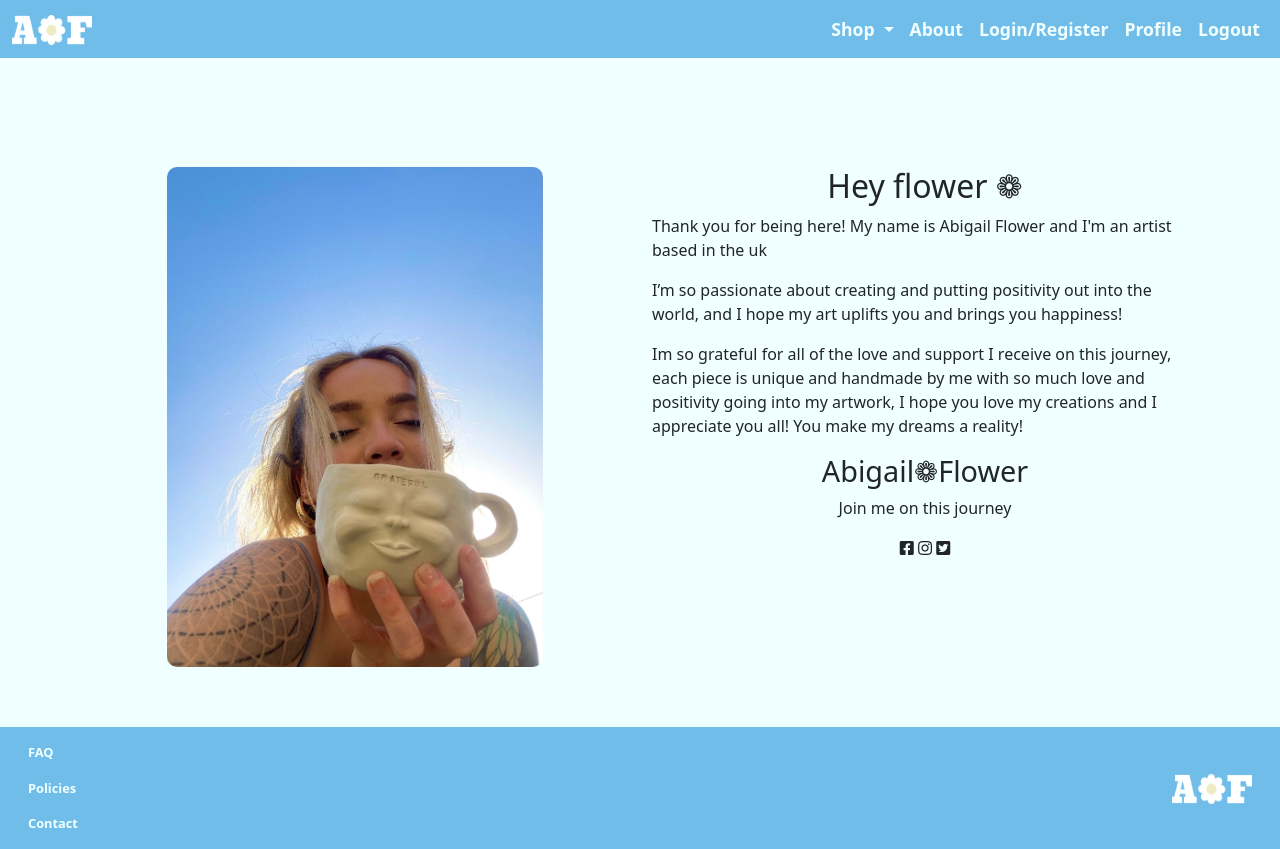
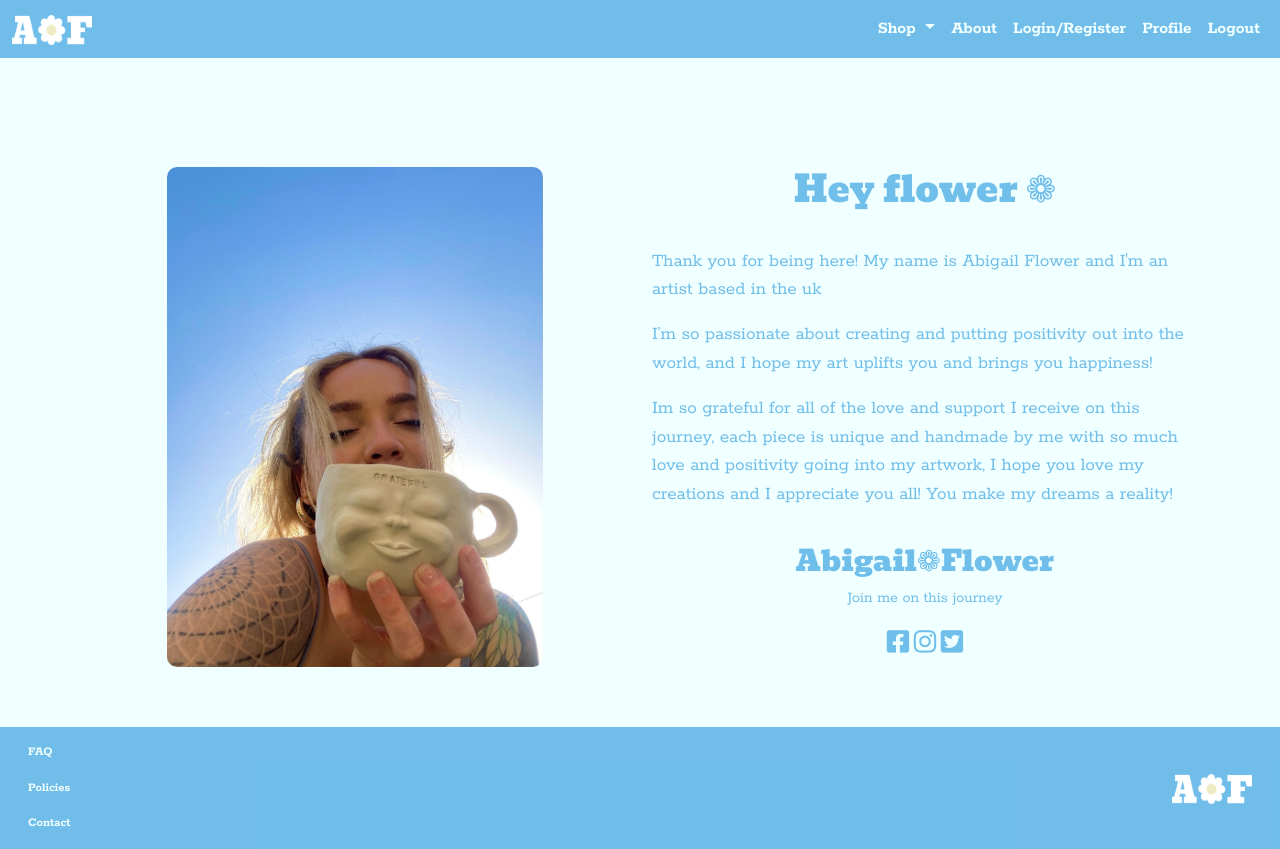
Before and after one commit to DevSteg/ab_flo_art, a Django app: page /about/ in a window 1280 px wide. Run offline with Django 3.2, Linux system fonts and the light colour scheme.

Commit message:
Import fonts and Style font in about template

```diff
--- a/home/templates/home/about.html
+++ b/home/templates/home/about.html
@@ -7,7 +7,7 @@
         <div class="col-md-6">
             <img src="{% static 'img/abi_port.jpeg' %}" class="port-img" alt="Portrait image of Abigail Flower">
         </div>
-        <div class="col-md-6">
+        <div class="col-md-6 text-sky">
             <h3 class="p-block-title">Hey flower &#10049;</h3>
             <div class="p-block">
                 <p>Thank you for being here! My name is Abigail Flower and I'm an artist based in the
@@ -22,9 +22,9 @@
             <div class="social-cta">
                 <p>Join me on this journey</p>
                 <div class="social-links">
-                    <i class="fab fa-facebook-square"></i>
-                    <i class="fab fa-instagram"></i>
-                    <i class="fab fa-twitter-square"></i>
+                    <a href="#" target="_blank"><i class="fab fa-facebook-square"></i></a>
+                    <a href="#" target="_blank"><i class="fab fa-instagram"></i></a>
+                    <a href="#" target="_blank"><i class="fab fa-twitter-square"></i></a>
                 </div>
             </div>
         </div>
--- a/static/css/base.css
+++ b/static/css/base.css
@@ -1,6 +1,8 @@
+@import url('https://fonts.googleapis.com/css2?family=Bevan&family=Rokkitt:wght@100;400;700&display=swap');
+
 body {
     background-color: azure;
-    font-family: ;
+    font-family: 'Rokkitt', serif;
 }
 
 .top-header {
@@ -16,6 +18,10 @@ body {
 
 .bg-sky {
     background-color: rgba(103, 185, 233, 0.932);
+}
+
+.text-sky {
+    color: rgba(103, 185, 233, 0.932);
 }
 
 .nav-link {
@@ -87,13 +93,22 @@ body {
 
 .p-block {
     text-align: left;
+    font-weight: 500;
+    font-size: 1.2rem;
+    margin: 35px 0;
 }
 
 .p-block-title {
-    font-size: 2rem;
+    font-size: 2.3rem;
+    font-family: 'Bevan', cursive;
 }
 
 .af-sign-off {
     font-size: 1.8rem;
+    font-family: 'Bevan', cursive;
+}
 
+.social-links a {
+    color: rgba(103, 185, 233, 0.932);
+    font-size: 1.6rem;
 }
```
